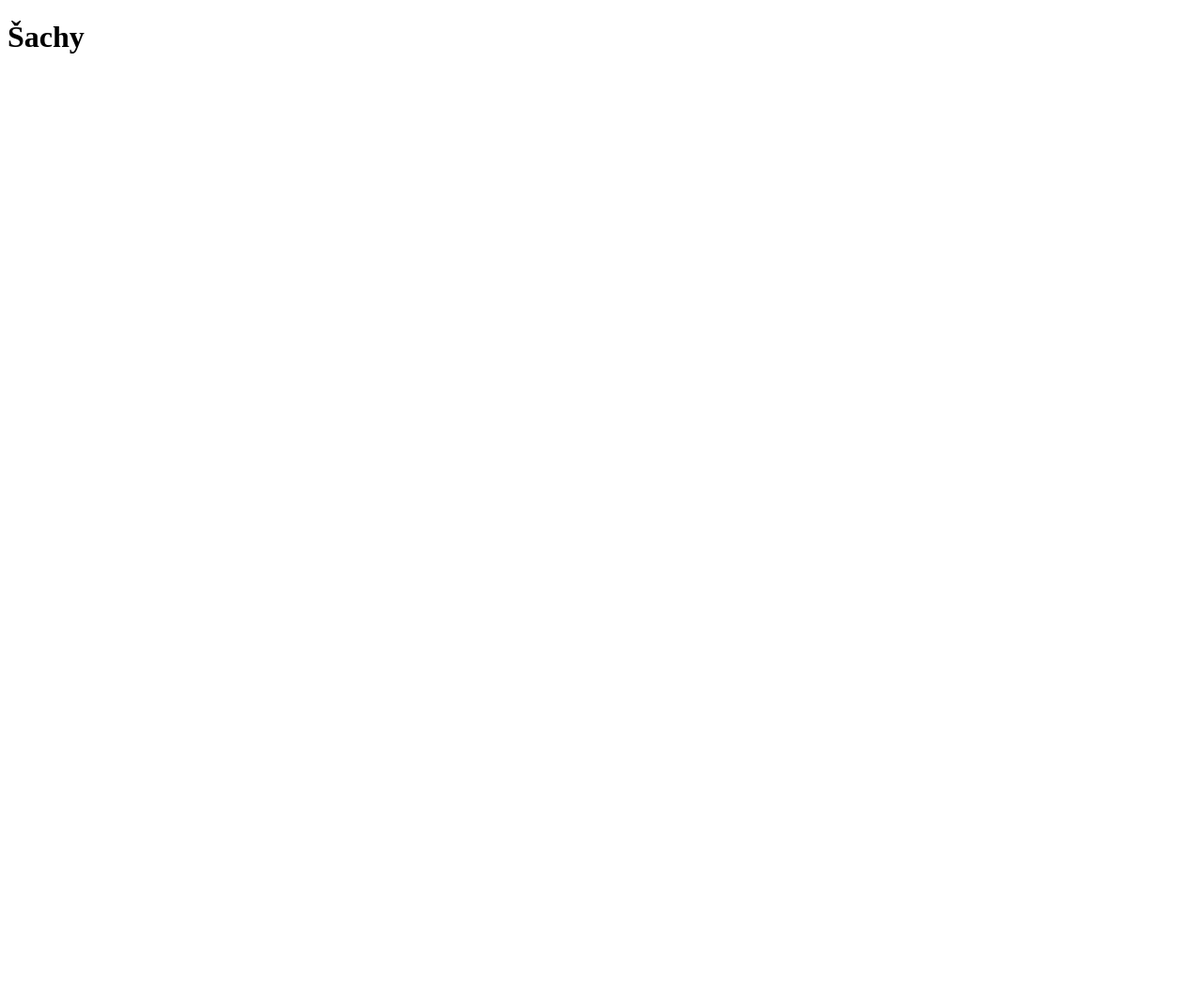
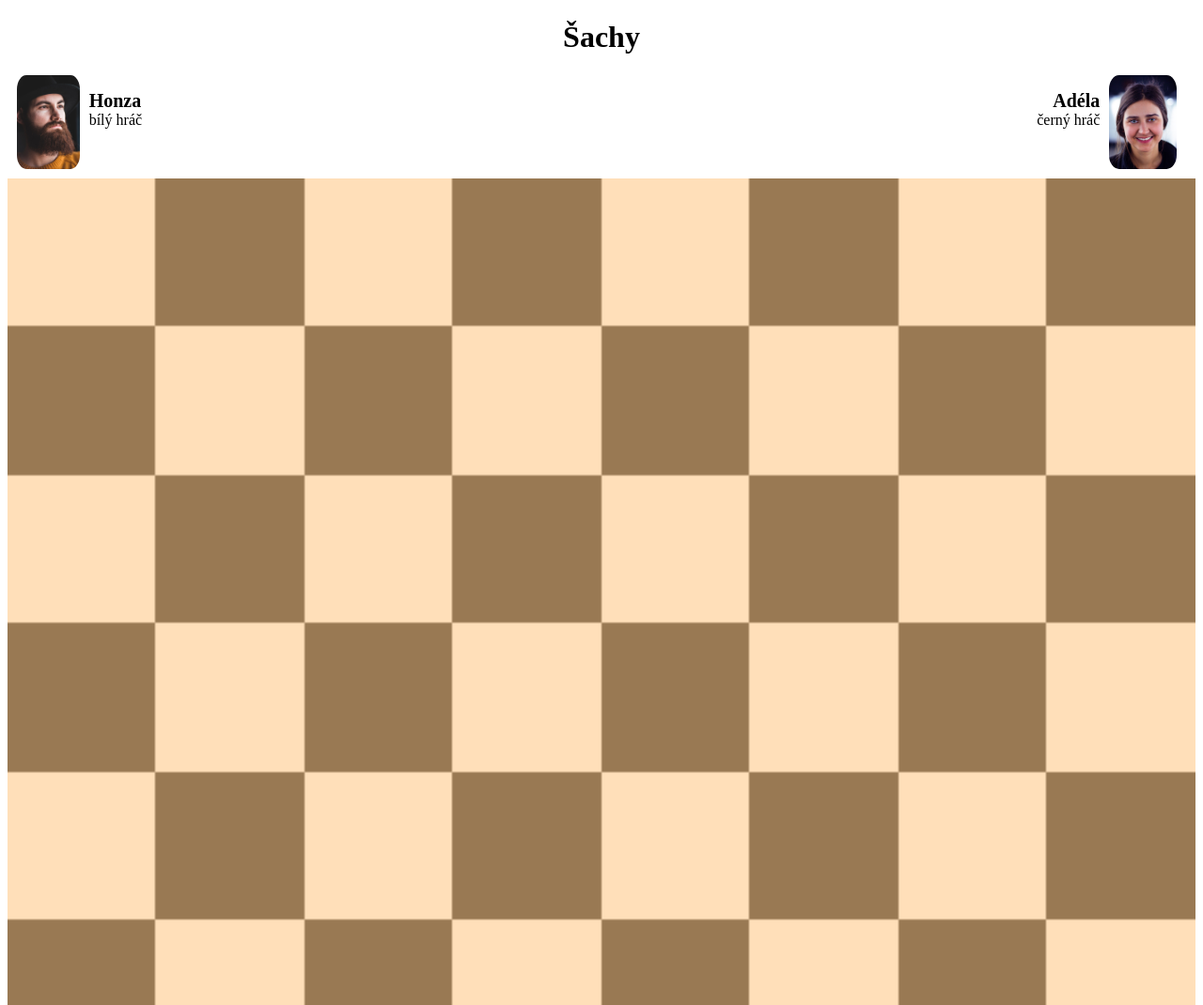
Before and after one commit to HTML-a-CSS-2-Podzim-2021-Online/sachy-Alenotak, a plain HTML site: page index.html in a window 1280 px wide. Shown: the whole page at 94% size. Before the commit the page ends 800 px from the top, so only its background shows below. Drawn offline with Linux system fonts and the light colour scheme.

Commit message:
Add files via upload

```diff
--- a/index.html
+++ b/index.html
@@ -5,11 +5,39 @@
 	<meta charset="UTF-8">
 	<meta http-equiv="X-UA-Compatible" content="IE=edge">
 	<meta name="viewport" content="width=device-width, initial-scale=1.0">
+	<link rel="stylesheet" href="styly.css">
 	<title>Šachy</title>
 </head>
 
 <body>
 	<h1>Šachy</h1>
+<div class="hraci">
+<div class="honza">
+	<img src="obrazky/hraci/honza.jpg" alt="honza">
+	<p><strong>Honza</strong>
+	<br>bílý hráč
+	</p>
+</div>
+
+<div class="adela">
+	<p><strong>Adéla</strong>
+	<br>černý hráč
+	</p>
+	<img src="obrazky/hraci/adela.jpg" alt="adela">
+</div>
+</div>
+
+	<div class="sachovnice">
+		<div class="jedna"></div>
+		<div class="dva"></div>
+		<div class="tri"></div>
+		<div class="ctyri"></div>
+		<div class="pet"></div>
+		<div class="sest"></div>
+		<div class="sedm"></div>
+		<div class="osm"></div>
+		<div class="devet"></div>
+	</div>
 </body>
 
 </html>
--- /dev/null
+++ b/styly.css
@@ -0,0 +1,46 @@
+@media (max-width: 600px) {
+     }
+
+h1 {
+    text-align: center;
+}
+
+.sachovnice {
+    display: grid;
+    grid-template-columns: repeat(8, 110px);
+    grid-template-rows: repeat(8, 110px);
+    background-image: url(obrazky/sachovnice.png);
+    background-repeat: no-repeat ;
+    background-size: cover;
+}
+
+img {
+    height: 100px;
+    width: fit-content;
+    border-radius: 15%;
+    margin: 0 10px 0 10px;
+}
+
+strong {
+    font-size: 20px;
+}
+
+.hraci {
+    display: flex;
+    margin-bottom: 10px;
+}
+
+.honza {
+    width: calc(50% - 5px) ;
+    height: 100px;
+    display: inline-flex;
+    text-align: left;
+}
+
+.adela {
+    width: calc(50% - 5px) ;
+    height: 100px;
+    display: inline-flex;
+    justify-content: flex-end;
+    text-align: right;
+}
```
